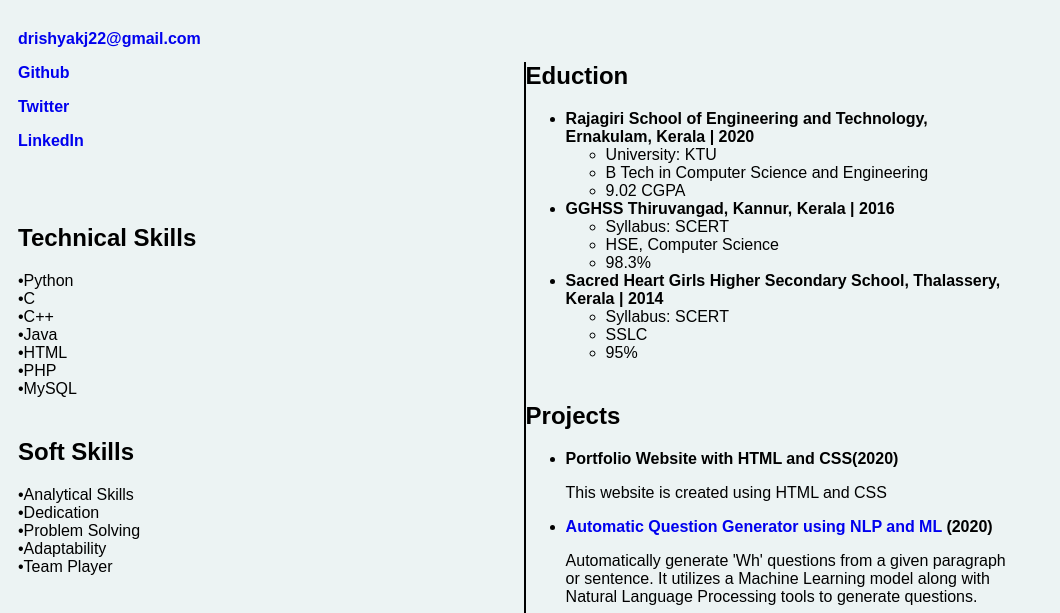
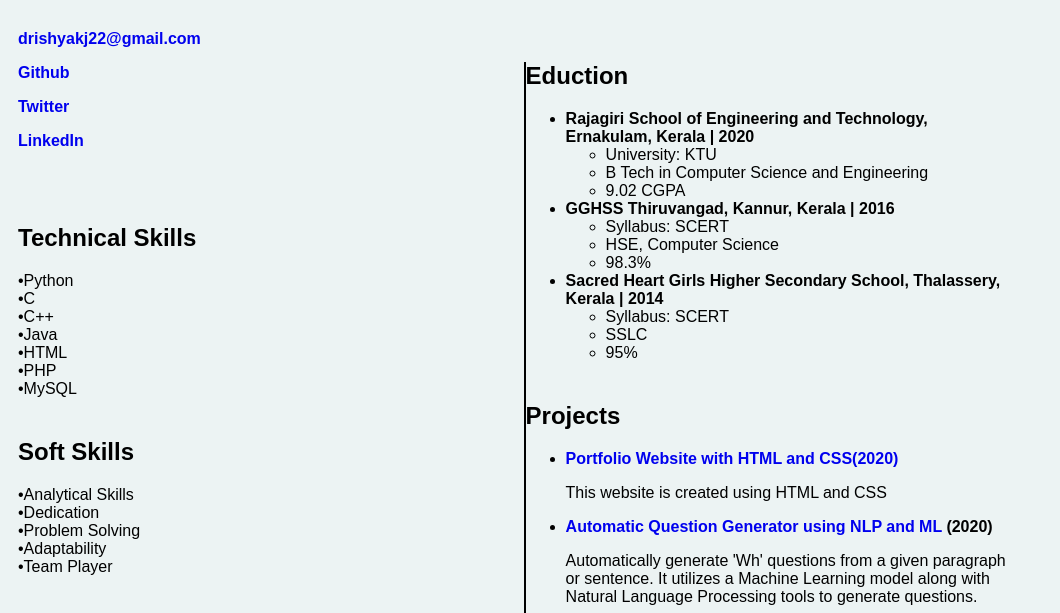
Before and after one commit to drishyakj/drishyakj.github.io, a plain HTML site: page resume.html in a window 1280 px wide. Shown: the part 181-794 px from the top of the page, without its empty margins (0-1060 px from the left). Drawn offline with Linux system fonts and the light colour scheme.

Commit message:
Update resume.html

```diff
--- a/resume.html
+++ b/resume.html
@@ -117,7 +117,7 @@
 	</ul>
 	<h2 style="text-align:Left">Projects</h2>
 	<ul>
-		<li><b>Portfolio Website with HTML and CSS(2020)</b><p>
+		<li><b><a href="https://drishyakj.github.io">Portfolio Website with HTML and CSS(2020)</a></b><p>
 		This website is created using HTML and CSS</p></li>
 		<li><b><a href="https://youtu.be/1XtePoC_Fh0">Automatic Question Generator using NLP and ML</a> (2020)</b><p>
 		Automatically generate 'Wh' questions from a given paragraph or sentence. It utilizes a Machine Learning
```
